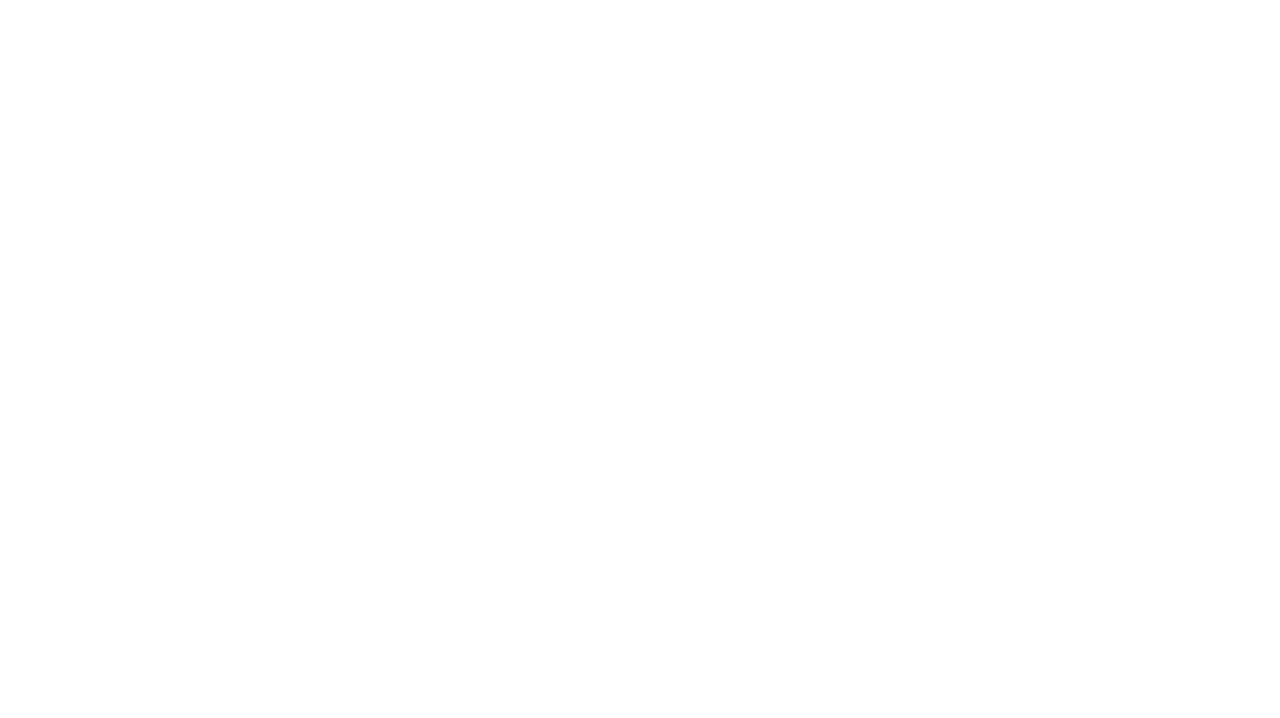
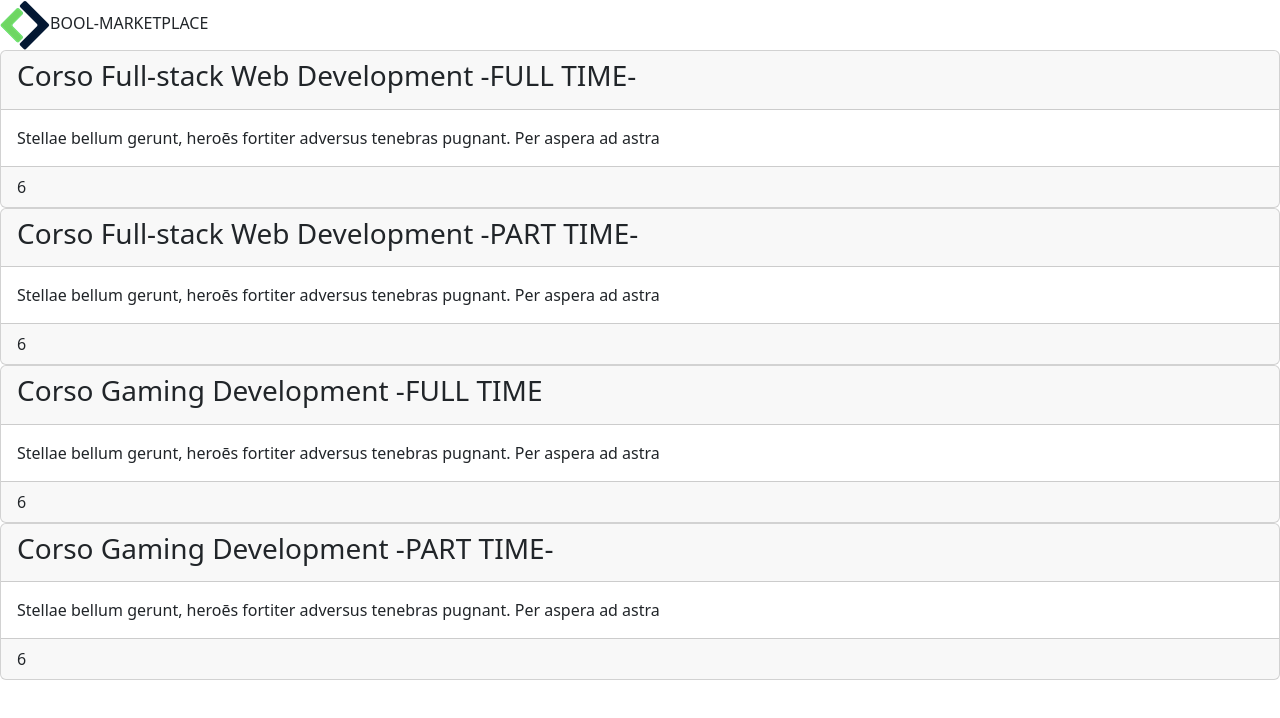
Before and after one commit to francesco-troise/react-form, a React (Vite) app: page / in a window 1280 px wide. Shown: the top 718 px of the page. Built offline with nearby package versions, Linux system fonts and the light colour scheme.

Commit message:
Milestone 1: Add Basic Layout without Styles

```diff
--- a/src/App.jsx
+++ b/src/App.jsx
@@ -1,5 +1,48 @@
+import Header from "./components/Header";
+
+import ListArticles from "./components/ListArticles";
+
 function App() {
-  return <></>;
+  const articles = [
+    {
+      id: "A1",
+      id_corso: "Corso Full-stack Web Development -FULL TIME-",
+      durata: 6,
+      descrizione:
+        "Stellae bellum gerunt, heroēs fortiter adversus tenebras pugnant. Per aspera ad astra",
+    },
+    {
+      id: "B2",
+      id_corso: "Corso Full-stack Web Development -PART TIME-",
+      durata: 6,
+      descrizione:
+        "Stellae bellum gerunt, heroēs fortiter adversus tenebras pugnant. Per aspera ad astra",
+    },
+    {
+      id: "C3",
+      id_corso: "Corso Gaming Development -FULL TIME",
+      durata: 6,
+      descrizione:
+        "Stellae bellum gerunt, heroēs fortiter adversus tenebras pugnant. Per aspera ad astra",
+    },
+    {
+      id: "D4",
+      id_corso: "Corso Gaming Development -PART TIME-",
+      durata: 6,
+      descrizione:
+        "Stellae bellum gerunt, heroēs fortiter adversus tenebras pugnant. Per aspera ad astra",
+    },
+  ];
+
+  return (
+    <>
+      <Header />
+
+      {articles.map((art) => (
+        <ListArticles {...art} />
+      ))}
+    </>
+  );
 }
 
 export default App;
--- /dev/null
+++ b/src/components/Header.jsx
@@ -0,0 +1,10 @@
+import Logo from "../assets/img/Logo.png";
+
+export default function HeaderContent() {
+  return (
+    <>
+      <img src={Logo} />
+      <span>BOOL-MARKETPLACE</span>
+    </>
+  );
+}
--- /dev/null
+++ b/src/components/ListArticles.jsx
@@ -0,0 +1,15 @@
+export default function ListArticles({ id_corso, durata, descrizione }) {
+  return (
+    <div className="card">
+      <div className="card-header">
+        <h3 className="card-title">{id_corso}</h3>
+      </div>
+      <div className="card-body">
+        <p className="card-text">{descrizione}</p>
+      </div>
+      <div className="card-footer">
+        <span className="card-text">{durata}</span>
+      </div>
+    </div>
+  );
+}
```
